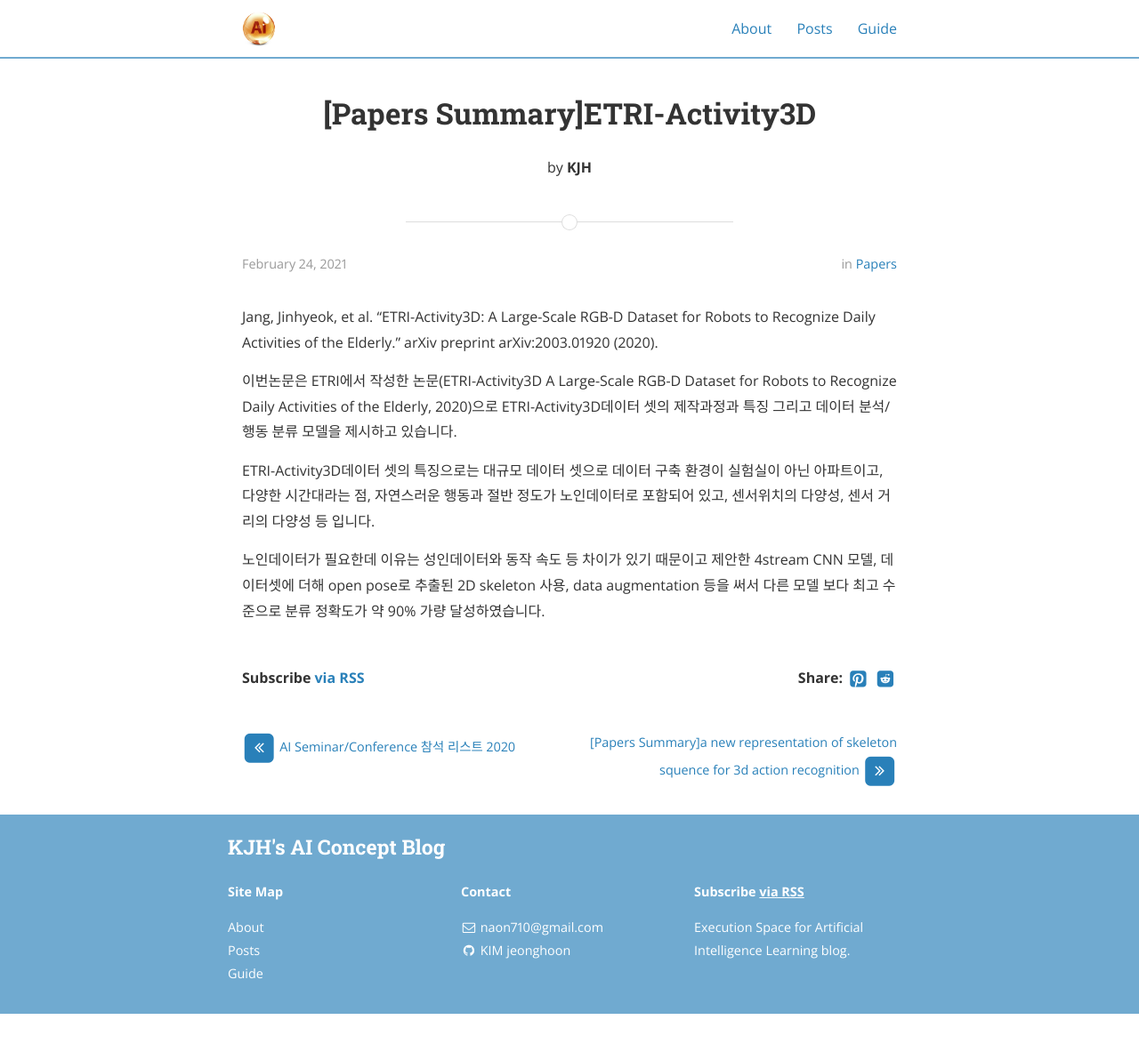
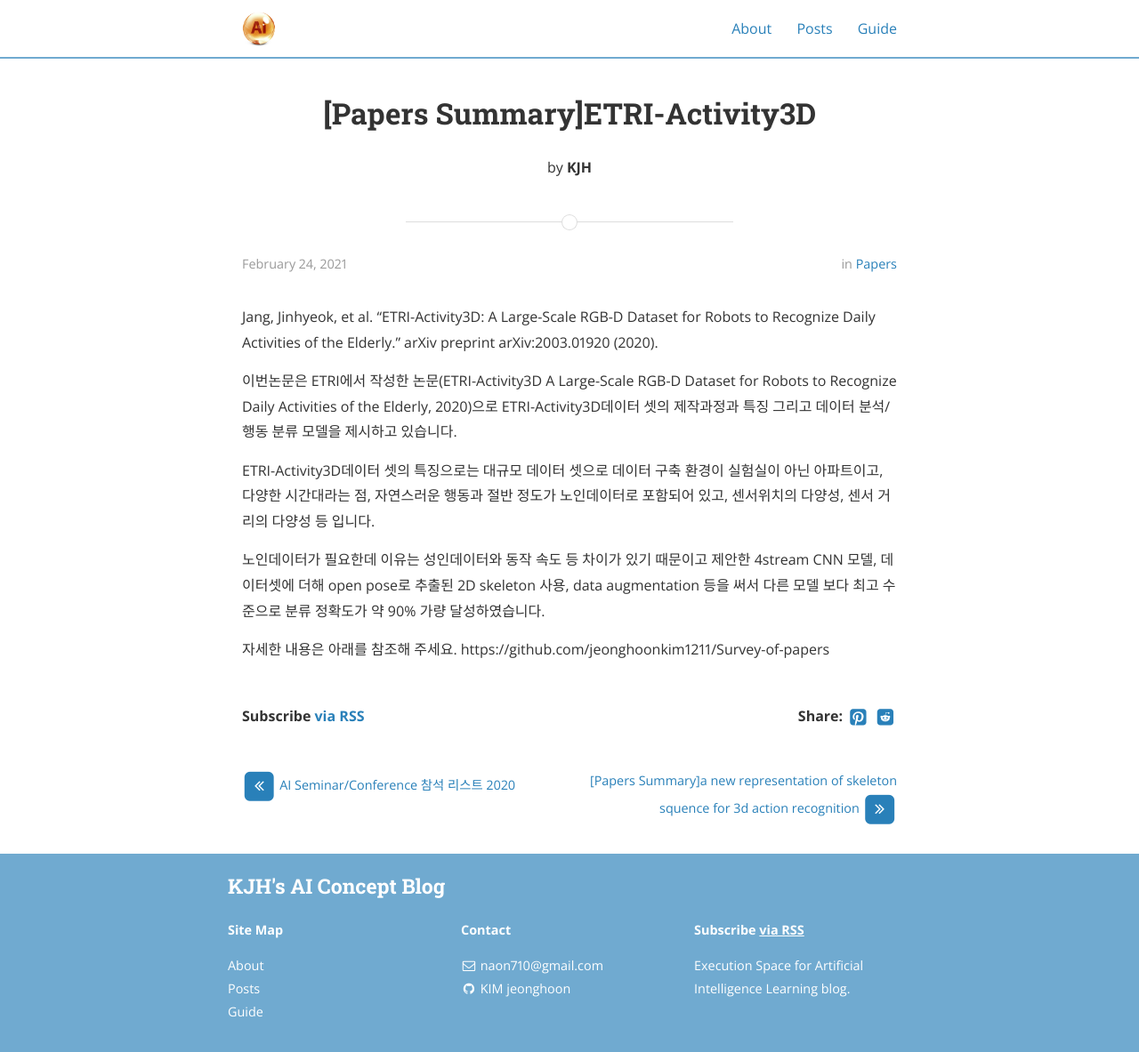
Before and after one commit to jeonghoonkim1211/jeonghoonkim1211.github.io, a Jekyll site: the page built from _posts/2021-02-24-papers.md, in a window 1280 px wide and 1183 px high. Shown: the whole window at 89% size. Built offline with Jekyll 4.4.1, drawn with Linux system fonts in a browser that asks for light colours; nearby versions of some CDN libraries.

Commit message:
Update 2021-02-24-papers.md

```diff
--- a/_posts/2021-02-24-papers.md
+++ b/_posts/2021-02-24-papers.md
@@ -13,3 +13,6 @@ Jang, Jinhyeok, et al. "ETRI-Activity3D: A Large-Scale RGB-D Dataset for Robots
 ETRI-Activity3D데이터 셋의 특징으로는 대규모 데이터 셋으로 데이터 구축 환경이 실험실이 아닌 아파트이고, 다양한 시간대라는 점, 자연스러운 행동과 절반 정도가 노인데이터로 포함되어 있고,  센서위치의 다양성, 센서 거리의 다양성 등 입니다.
 
  노인데이터가 필요한데 이유는 성인데이터와 동작 속도 등 차이가 있기 때문이고 제안한 4stream CNN 모델, 데이터셋에 더해 open pose로 추출된 2D skeleton 사용, data augmentation 등을 써서 다른 모델 보다 최고 수준으로 분류 정확도가 약 90% 가량 달성하였습니다.
+
+자세한 내용은 아래를 참조해 주세요.
+https://github.com/jeonghoonkim1211/Survey-of-papers
```
